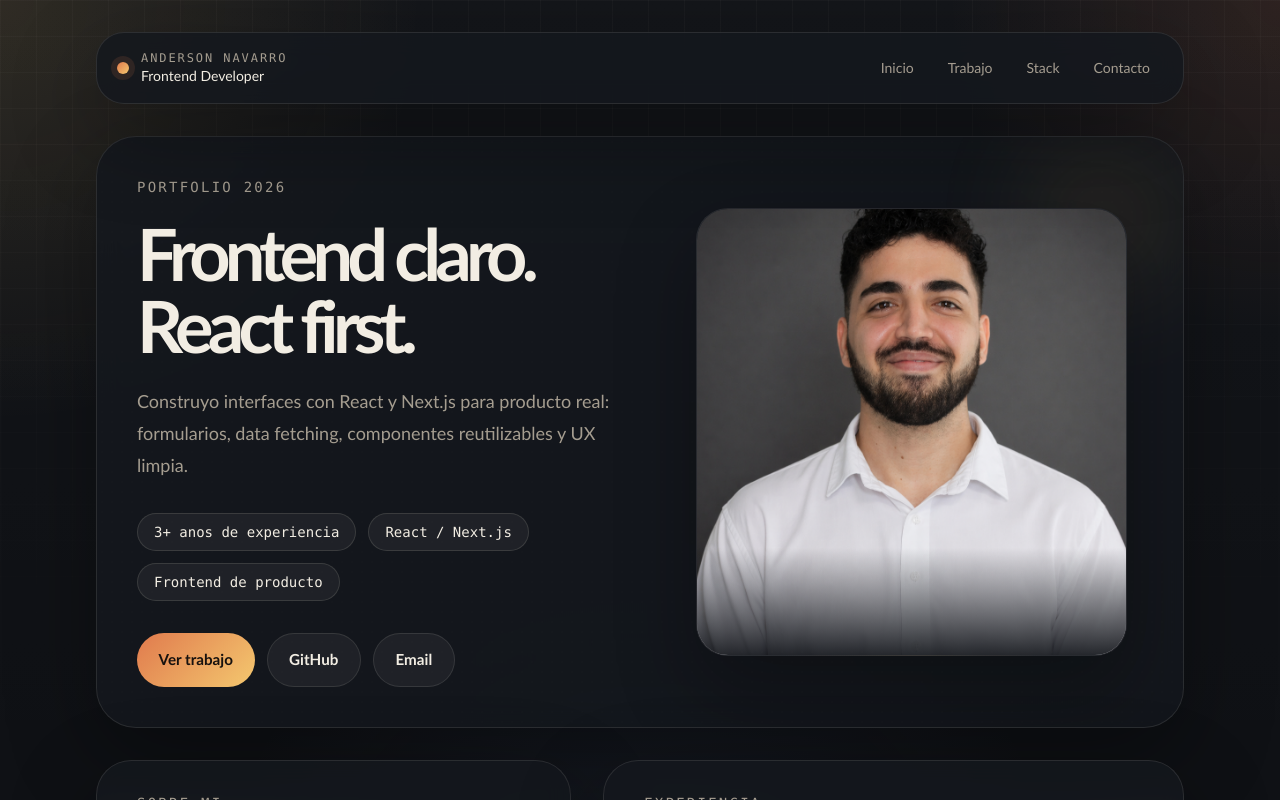
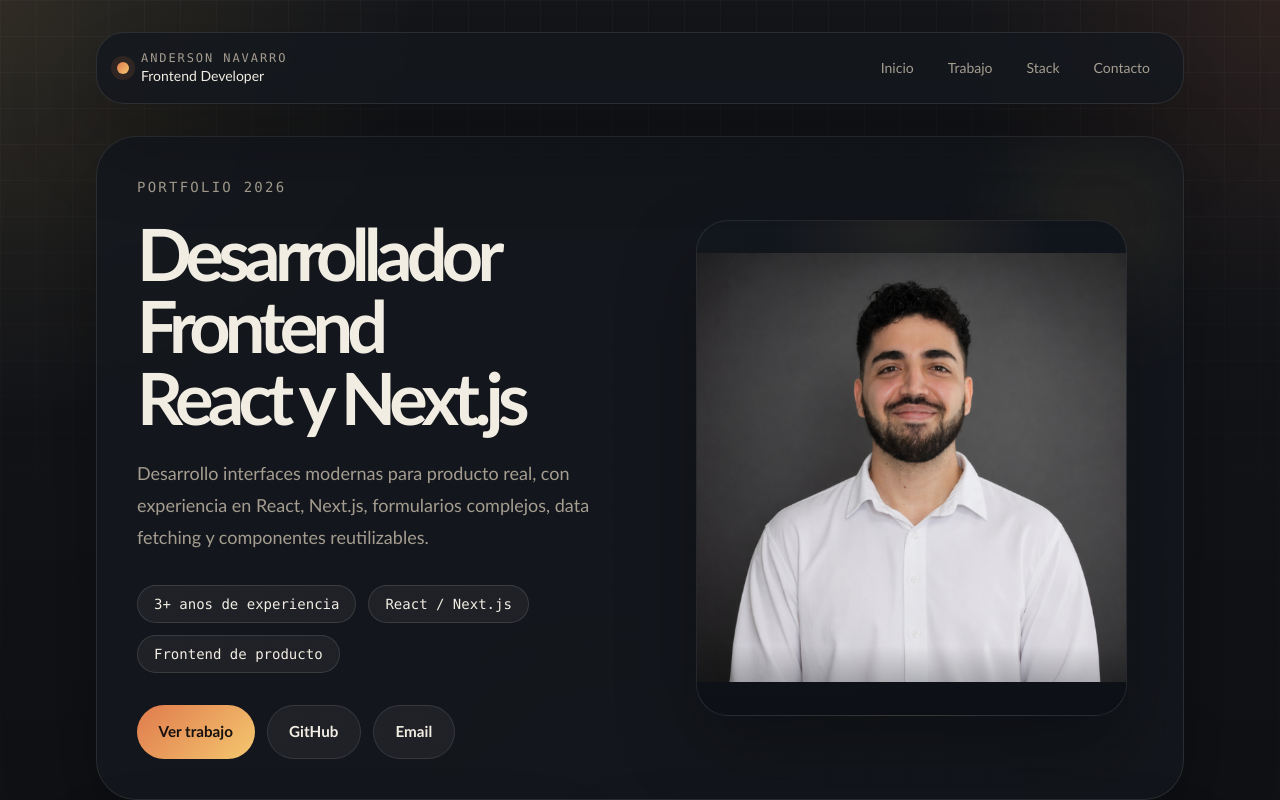
Before and after one commit to andersonNB/anderson-portfolio, a Next.js app: page / in a window 1280 px wide. Shown: the top 800 px of the page. Built offline with nearby package versions, Linux system fonts and the light colour scheme.

Commit message:
feat: improve hero copy and portrait framing

```diff
--- a/src/app/globals.css
+++ b/src/app/globals.css
@@ -216,7 +216,7 @@ a {
 .portrait-frame {
   position: relative;
   overflow: hidden;
-  min-height: 28rem;
+  min-height: 31rem;
   border: 1px solid rgba(255, 245, 230, 0.1);
   border-radius: 2rem;
   background:
@@ -229,8 +229,8 @@ a {
   content: "";
   position: absolute;
   inset: auto 0 0 0;
-  height: 24%;
-  background: linear-gradient(to top, rgba(12, 15, 20, 0.88), transparent);
+  height: 14%;
+  background: linear-gradient(to top, rgba(12, 15, 20, 0.45), transparent);
 }
 
 .terminal-dot {
@@ -289,7 +289,7 @@ a {
   }
 
   .portrait-frame {
-    min-height: 22rem;
+    min-height: 24rem;
   }
 
   .contact-card {
--- a/src/app/page.tsx
+++ b/src/app/page.tsx
@@ -99,13 +99,14 @@ export default function Home() {
           <div className="max-w-2xl">
             <p className="eyebrow text-sm text-[var(--muted)]">Portfolio 2026</p>
             <h1 className="mt-5 text-5xl font-semibold tracking-[-0.08em] md:text-7xl">
-              Frontend claro.
+              Desarrollador Frontend
               <br />
-              React first.
+              React y Next.js
             </h1>
             <p className="mt-6 max-w-xl text-lg leading-8 text-[var(--muted)]">
-              Construyo interfaces con React y Next.js para producto real:
-              formularios, data fetching, componentes reutilizables y UX limpia.
+              Desarrollo interfaces modernas para producto real, con experiencia en
+              React, Next.js, formularios complejos, data fetching y componentes
+              reutilizables.
             </p>
 
             <div className="mt-8 flex flex-wrap gap-3">
@@ -141,7 +142,7 @@ export default function Home() {
                 alt="Anderson Navarro"
                 fill
                 priority
-                className="object-cover object-[center_17%] scale-[1.24]"
+                className="object-contain object-center"
                 sizes="(max-width: 1024px) 100vw, 40vw"
               />
             </div>
```
